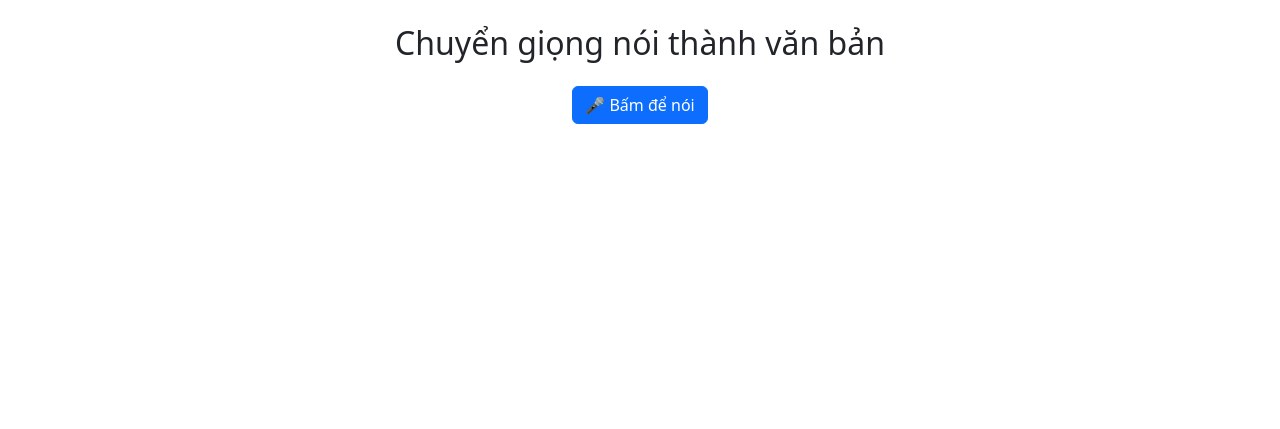
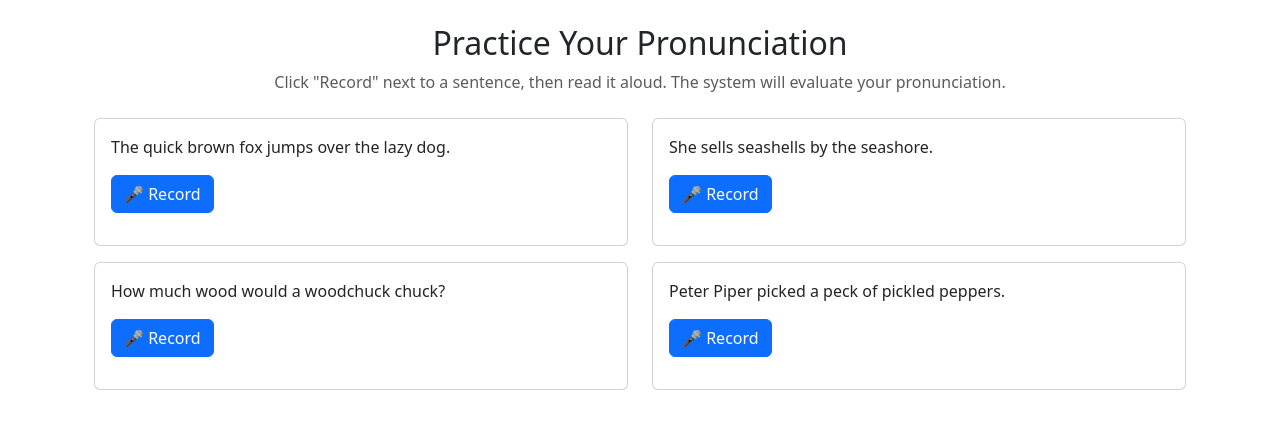
Before and after one commit to Hoangsonvjppro/PythonProject, a Flask app: page /speech_to_text in a window 1280 px wide. Shown: the part 56-485 px from the top of the page. Run offline with Flask 3, Linux system fonts and the light colour scheme.

Commit message:
speech test module done

```diff
--- a/modules/speech.py
+++ b/modules/speech.py
@@ -1,5 +1,6 @@
 import speech_recognition as sr
 from flask import Blueprint, render_template, request, jsonify
+import difflib  # Để so sánh chuỗi
 
 # Tạo Blueprint cho module này
 speech_bp = Blueprint('speech', __name__)
@@ -9,18 +10,48 @@ def recognize_speech():
     with sr.Microphone() as source:
         try:
             print("Đang lắng nghe...")
-            audio = recognizer.listen(source)
-            text = recognizer.recognize_google(audio, language="vi-VN")
+            audio = recognizer.listen(source, timeout=5)  # Timeout 5 giây
+            text = recognizer.recognize_google(audio, language="en-US")  # Chuyển sang tiếng Anh
             return {"success": True, "text": text}
         except sr.UnknownValueError:
             return {"success": False, "error": "Không thể nhận dạng giọng nói."}
         except sr.RequestError as e:
             return {"success": False, "error": f"Lỗi kết nối: {e}"}
+        except sr.WaitTimeoutError:
+            return {"success": False, "error": "Hết thời gian chờ, hãy thử lại."}
+
+# Danh sách câu mẫu (có thể lưu trong database sau này)
+SAMPLE_SENTENCES = [
+    "The quick brown fox jumps over the lazy dog.",
+    "She sells seashells by the seashore.",
+    "How much wood would a woodchuck chuck?",
+    "Peter Piper picked a peck of pickled peppers."
+]
+
+def evaluate_pronunciation(user_text, sample_text):
+    # So sánh chuỗi đơn giản bằng difflib
+    similarity = difflib.SequenceMatcher(None, user_text.lower(), sample_text.lower()).ratio()
+    accuracy = similarity * 100  # Tính phần trăm chính xác
+    if accuracy >= 90:
+        feedback = "Excellent pronunciation!"
+    elif accuracy >= 70:
+        feedback = "Good effort, but could be clearer."
+    else:
+        feedback = "Needs improvement, try again."
+    return {"accuracy": round(accuracy, 2), "feedback": feedback}
 
 # Route cho trang Speech to Text
 @speech_bp.route('/speech_to_text', methods=['GET', 'POST'])
 def speech_to_text():
     if request.method == 'POST':
+        sample_sentence = request.json.get('sample_sentence')  # Nhận câu mẫu từ frontend
+        if not sample_sentence:
+            return jsonify({"success": False, "error": "No sample sentence provided."}), 400
+
         result = recognize_speech()
+        if result["success"]:
+            user_text = result["text"]
+            evaluation = evaluate_pronunciation(user_text, sample_sentence)
+            result.update(evaluation)  # Thêm kết quả đánh giá vào phản hồi
         return jsonify(result)
-    return render_template('speech_to_text.html')
+    return render_template('speech_to_text.html', sample_sentences=SAMPLE_SENTENCES)
--- a/templates/speech_to_text.html
+++ b/templates/speech_to_text.html
@@ -3,24 +3,67 @@
 {% block title %}Speech to Text{% endblock %}
 
 {% block content %}
-    <div class="container text-center">
-        <h2>Chuyển giọng nói thành văn bản</h2>
-        <button id="recordBtn" class="btn btn-primary mt-3">🎤 Bấm để nói</button>
-        <p id="resultText" class="mt-3"></p>
+    <div class="container">
+        <h2 class="text-center">Practice Your Pronunciation</h2>
+        <p class="text-center text-muted">Click "Record" next to a sentence, then read it aloud. The system will evaluate your pronunciation.</p>
+
+        <!-- Danh sách câu mẫu -->
+        <div class="row mt-4">
+            {% for sentence in sample_sentences %}
+                <div class="col-md-6 mb-3">
+                    <div class="card">
+                        <div class="card-body">
+                            <p class="card-text">{{ sentence }}</p>
+                            <button class="btn btn-primary record-btn" data-sentence="{{ sentence }}">🎤 Record</button>
+                            <span class="status-text ms-2" id="status-{{ loop.index0 }}"></span>
+                            <p class="result-text mt-2" id="result-{{ loop.index0 }}"></p>
+                        </div>
+                    </div>
+                </div>
+            {% endfor %}
+        </div>
     </div>
 
     <script>
-        document.getElementById("recordBtn").addEventListener("click", function() {
-            fetch("/speech_to_text", { method: "POST" })
-                .then(response => response.json())
-                .then(data => {
-                    if (data.success) {
-                        document.getElementById("resultText").innerText = "Bạn nói: " + data.text;
-                    } else {
-                        document.getElementById("resultText").innerText = "Lỗi: " + data.error;
-                    }
+        document.querySelectorAll('.record-btn').forEach((btn, index) => {
+            btn.addEventListener('click', function() {
+                const sentence = this.getAttribute('data-sentence');
+                const statusText = document.getElementById(`status-${index}`);
+                const resultText = document.getElementById(`result-${index}`);
+
+                // Cập nhật trạng thái ghi âm
+                statusText.textContent = "Recording...";
+                this.disabled = true;
+                this.classList.remove('btn-primary');
+                this.classList.add('btn-secondary');
+
+                fetch('/speech_to_text', {
+                    method: 'POST',
+                    headers: { 'Content-Type': 'application/json' },
+                    body: JSON.stringify({ sample_sentence: sentence })
                 })
-                .catch(error => console.error("Lỗi:", error));
+                    .then(response => response.json())
+                    .then(data => {
+                        statusText.textContent = "";
+                        this.disabled = false;
+                        this.classList.remove('btn-secondary');
+                        this.classList.add('btn-primary');
+
+                        if (data.success) {
+                            resultText.innerHTML = `You said: "${data.text}"<br>Accuracy: ${data.accuracy}%<br>Feedback: ${data.feedback}`;
+                        } else {
+                            resultText.textContent = `Error: ${data.error}`;
+                        }
+                    })
+                    .catch(error => {
+                        statusText.textContent = "";
+                        this.disabled = false;
+                        this.classList.remove('btn-secondary');
+                        this.classList.add('btn-primary');
+                        resultText.textContent = "Error: Could not connect to the server.";
+                        console.error("Error:", error);
+                    });
+            });
         });
     </script>
 {% endblock %}
```
